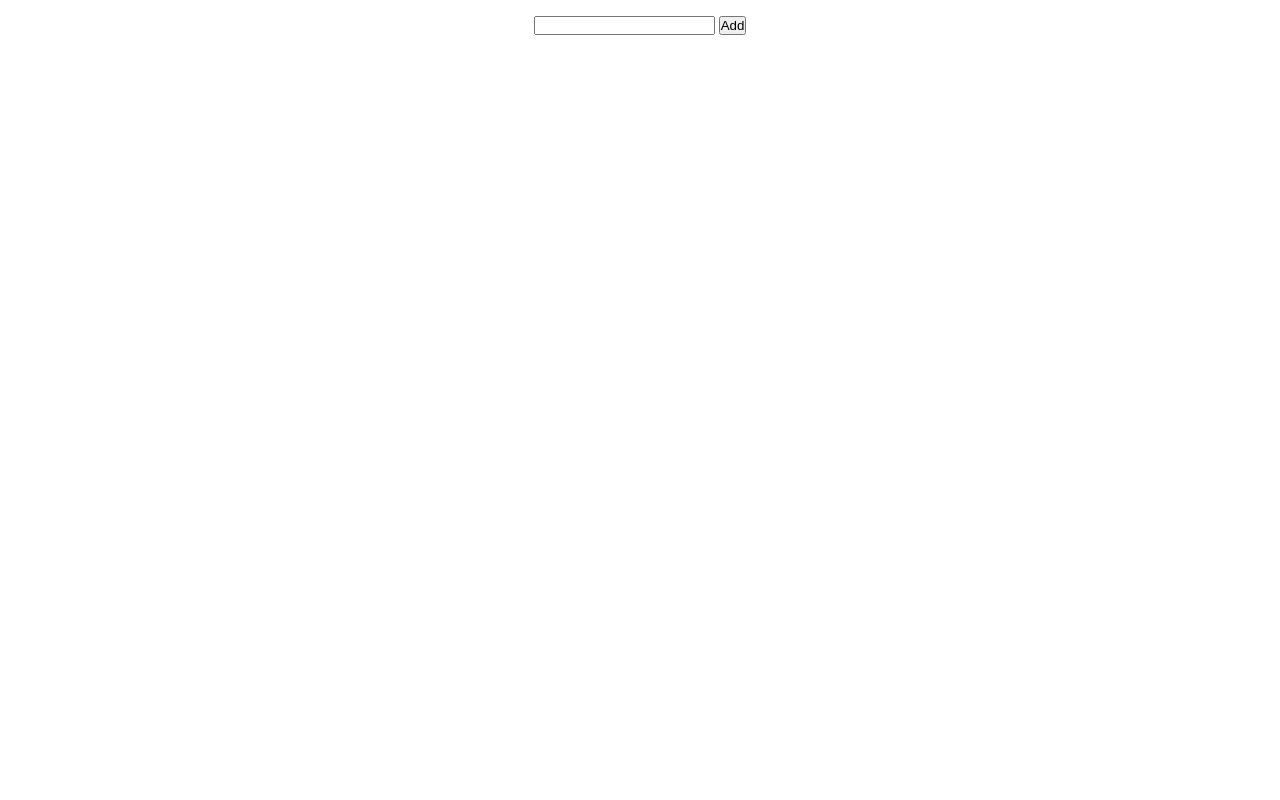
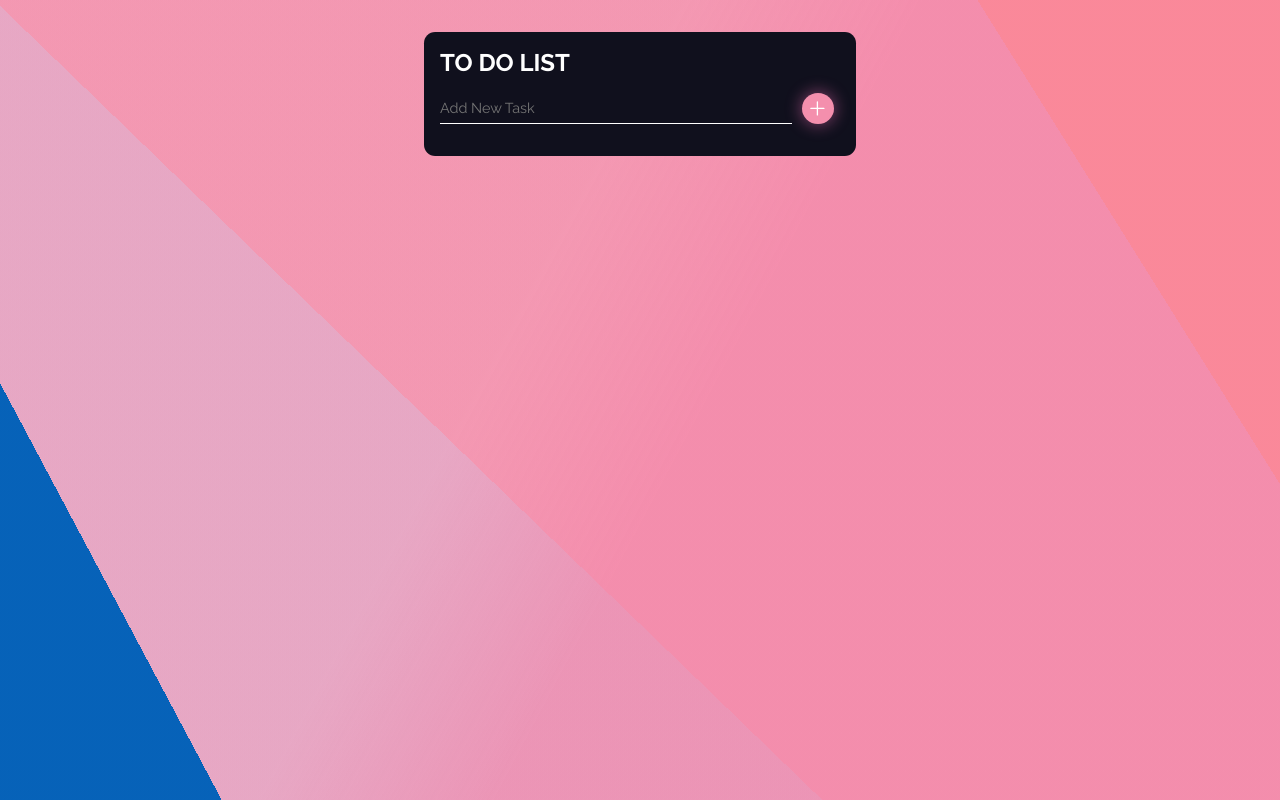
Before and after one commit to npouriaa/todolist-ts, a website built with Vite: page index.html in a window 1280 px wide. Built offline with nearby package versions, Linux system fonts and the light colour scheme.

Commit message:
add styles

```diff
--- a/index.html
+++ b/index.html
@@ -2,18 +2,35 @@
 <html lang="en">
   <head>
     <meta charset="UTF-8" />
-    <link rel="icon" type="image/svg+xml" href="/vite.svg" />
     <meta name="viewport" content="width=device-width, initial-scale=1.0" />
-    <title>Todelist with TS</title>
+    <title>Todo list with TS</title>
+    <link rel="stylesheet" href="./src/style.css" />
     <script type="module" src="./src/main.ts"></script>
   </head>
   <body>
     <div class="container">
-      <form id="new-task-form">
-        <input type="text" id="new-task-title" />
-        <button type="submit">Add</button>
-      </form>
-      <ul class="list"></ul>
+      <div class="todo-con">
+        <h2>TO DO LIST</h2>
+        <form id="new-task-form">
+          <input maxlength="100" placeholder="Add New Task" type="text" id="new-task-title" />
+          <button type="submit">
+            <svg
+              xmlns="http://www.w3.org/2000/svg"
+              fill="none"
+              viewBox="0 0 24 24"
+              stroke-width="1.5"
+              stroke="#fff"
+            >
+              <path
+                stroke-linecap="round"
+                stroke-linejoin="round"
+                d="M12 4.5v15m7.5-7.5h-15"
+              />
+            </svg>
+          </button>
+        </form>
+        <ul class="list"></ul>
+      </div>
     </div>
   </body>
 </html>
--- a/src/main.ts
+++ b/src/main.ts
@@ -1,11 +1,10 @@
 import { v4 as uuidV4 } from "uuid";
-import "./style.css";
 
 const list = document.querySelector<HTMLUListElement>(".list");
 const form = document.getElementById("new-task-form") as HTMLFormElement;
 const input = document.querySelector<HTMLInputElement>("#new-task-title");
 const tasks: Task[] = loadTasks();
-tasks.forEach(addListItem)
+tasks.forEach(addListItem);
 type Task = {
   id: string;
   title: string;
@@ -30,29 +29,35 @@ form.addEventListener("submit", (e) => {
 
 function addListItem(task: Task) {
   const item = document.createElement("li");
+  const div = document.createElement("div");
   const label = document.createElement("label");
-  const deleteBtn = document.createElement("button")
-  deleteBtn.addEventListener("click" , () => {
-    const filteredArray = loadTasks().filter(i => i.id !== task.id)
-    saveTasks(filteredArray)
+  const deleteBtn = document.createElement("button");
+  deleteBtn.addEventListener("click", () => {
+    const filteredArray = loadTasks().filter((i) => i.id !== task.id);
+    saveTasks(filteredArray);
     list?.removeChild(item);
-  })
+  });
   const checkBox = document.createElement("input");
   checkBox.addEventListener("change", () => {
     task.completed = checkBox.checked;
-    saveTasks()
+    saveTasks();
   });
   checkBox.type = "checkbox";
   checkBox.checked = task.completed;
-  deleteBtn.textContent = "Delete task"
-  label.append(checkBox, task.title , deleteBtn);
-  item.append(label);
+  deleteBtn.innerHTML = `
+  <svg xmlns="http://www.w3.org/2000/svg" fill="none" viewBox="0 0 24 24" stroke-width="1.5" stroke="red">
+   <path stroke-linecap="round" stroke-linejoin="round" d="m14.74 9-.346 9m-4.788 0L9.26 9m9.968-3.21c.342.052.682.107 1.022.166m-1.022-.165L18.16 19.673a2.25 2.25 0 0 1-2.244 2.077H8.084a2.25 2.25 0 0 1-2.244-2.077L4.772 5.79m14.456 0a48.108 48.108 0 0 0-3.478-.397m-12 .562c.34-.059.68-.114 1.022-.165m0 0a48.11 48.11 0 0 1 3.478-.397m7.5 0v-.916c0-1.18-.91-2.164-2.09-2.201a51.964 51.964 0 0 0-3.32 0c-1.18.037-2.09 1.022-2.09 2.201v.916m7.5 0a48.667 48.667 0 0 0-7.5 0" />
+  </svg>
+`;
+  label.append(checkBox, task.title);
+  div.append(label, deleteBtn);
+  item.append(div);
   list?.append(item);
 }
 
 function saveTasks(tasksArray = tasks) {
   localStorage.setItem("TASKS", JSON.stringify(tasksArray));
-  loadTasks()
+  loadTasks();
 }
 
 function loadTasks(): Task[] {
--- a/src/style.css
+++ b/src/style.css
@@ -1,19 +1,132 @@
+@import url("https://fonts.googleapis.com/css2?family=Raleway:ital,wght@0,100..900;1,100..900&display=swap");
+
 * {
   margin: 0;
   padding: 0;
   box-sizing: border-box;
   outline: none;
+  font-family: "Raleway", sans-serif;
+}
+
+body {
+  width: 100%;
+  height: 100vh;
+  background-image: linear-gradient(
+      62deg,
+      rgba(1, 95, 183, 0.9732216701223994) 13%,
+      rgba(255, 122, 151, 0.5) 4%
+    ),
+    linear-gradient(
+      44deg,
+      rgba(0, 43, 99, 0.07922090238615942) 39%,
+      rgba(242, 140, 143, 0.5) 18%
+    ),
+    linear-gradient(
+      118deg,
+      rgba(84, 202, 242, 0.03152997265339608) 40%,
+      rgba(247, 155, 187, 0.5) 54%
+    ),
+    linear-gradient(
+      58deg,
+      rgba(90, 90, 237, 0.16144443572260592) 83%,
+      rgba(249, 156, 142, 0.5) 23%
+    );
+  background-blend-mode: normal, lighten, multiply, hard-light;
+  overflow: hidden;
+}
+
+button {
+  background-color: transparent;
+  border: none;
+  cursor: pointer;
 }
 
 .container {
-  padding: 1rem;
+  padding: 2rem;
+  justify-content: center;
+  display: flex;
+}
+
+.todo-con {
+  background-color: #10101d;
+  border-radius: 0.7rem;
+  width: 27rem;
   display: flex;
   flex-direction: column;
+  align-items: start;
+  padding: 1rem;
   gap: 1rem;
+}
+
+form {
+  width: 100%;
+  display: flex;
+  gap: 0.6rem;
+}
+
+form #new-task-title {
+  width: calc(100% - 3rem);
+  background-color: transparent;
+  border: none;
+  border-bottom: 1px solid #fff;
+  padding: 0.4rem 0;
+  color: #fff;
+  font-size: 0.9rem;
+}
+
+form button {
+  border-radius: 50%;
+  width: 2rem;
+  background-color: #f48fad;
+  box-shadow: 0 0 15px 2px rgba(254, 118, 191, 0.396);
   justify-content: center;
+  display: flex;
   align-items: center;
 }
 
-ul {
+form button svg {
+  height: 1.3rem;
+}
+
+h2 {
+  color: #fff;
+}
+
+.list {
+  width: 100%;
   list-style: none;
+  display: flex;
+  flex-direction: column;
+  gap: 0.8rem;
 }
+
+.list li {
+  border-radius: .4rem;
+  width: 100%;
+  padding: 0.5rem;
+  background-color: #191933;
+  color: #fff;
+}
+
+.list li div {
+  display: flex;
+  justify-content: space-between;
+  align-items: center;
+}
+
+.list li div button {
+  width: 1.4rem;
+}
+
+
+.list li div label {
+  cursor: pointer;
+  width: calc(100% - 1rem);
+  word-break: break-all;
+  display: flex;
+  gap: 0.5rem;
+}
+
+input[type="checkbox"] {
+ cursor: pointer;
+}
```
